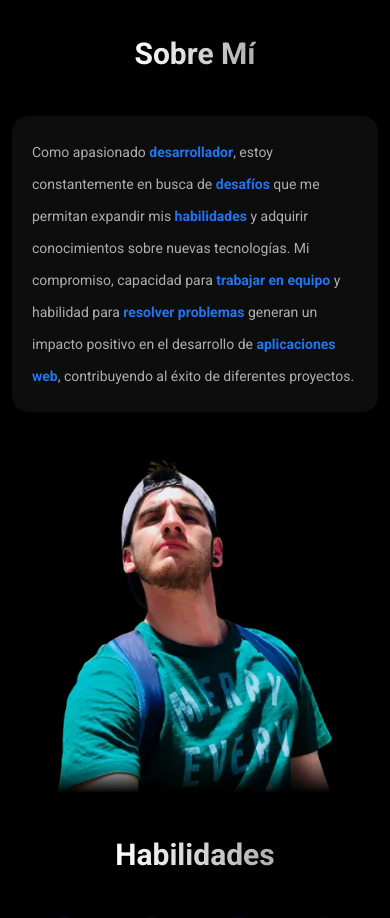
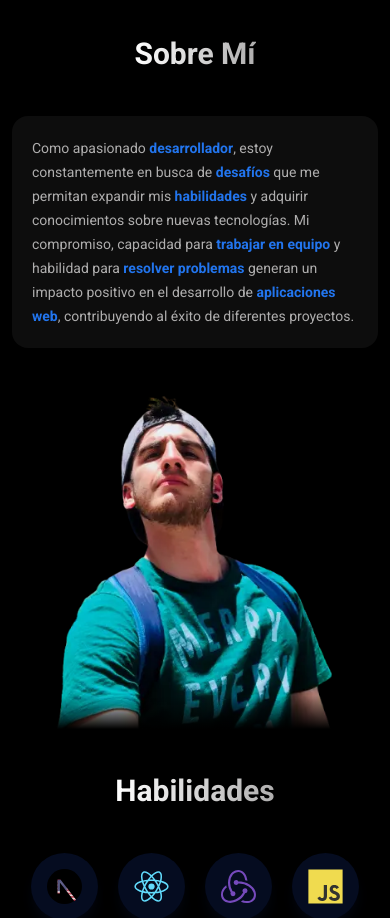
Before and after one commit to RafaMojica/Portfolio-Rafael-Mojica, a Next.js app: page / in a window 390 px wide. Shown: the part 4220-5138 px from the top of the page. Built offline with nearby package versions, Linux system fonts and the light colour scheme.

Commit message:
fix: leading description about

```diff
--- a/src/components/About.tsx
+++ b/src/components/About.tsx
@@ -14,7 +14,7 @@ const About = () => {
       <MainTitle title="Sobre Mí" />
       <div className="flex flex-wrap gap-12 items-center justify-center">
         <Card className="basis-96 grow">
-          <p className="leading-8 md:leading-8 text-sm md:text-lg text-dPrimary">
+          <p className="leading-6 md:leading-8 text-sm md:text-lg text-dPrimary">
             Como apasionado{" "}
             <span className="font-bold text-dEmphasis">desarrollador</span>,
             estoy constantemente en busca de{" "}
```
